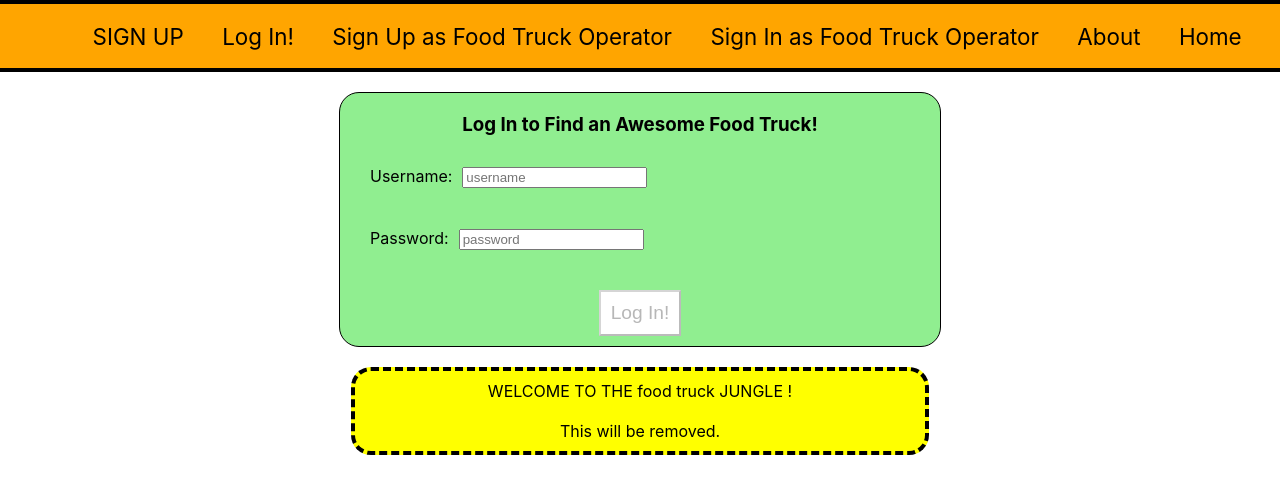
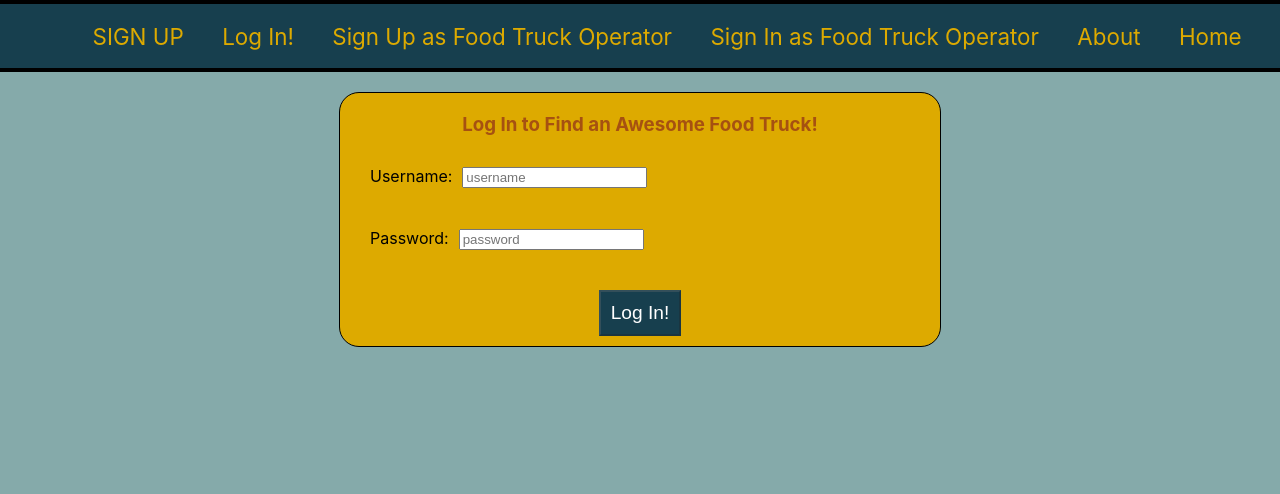
Before and after one commit to WEBPT23-Food-Truck-Tracker-AaronSoler/FrontEnd, a React (Create React App) app in the folder food-truck-trackr/: page / in a window 1280 px wide. Shown: the top 494 px of the page. Built offline with nearby package versions, Linux system fonts and the light colour scheme.

Commit message:
for draft pull request

```diff
--- a/food-truck-trackr/src/components/Home.js
+++ b/food-truck-trackr/src/components/Home.js
@@ -2,7 +2,7 @@ import React from "react";
 import { Route } from "react-router-dom";
 import Login from "./Login";
 import Registration from "./Registration";
-import Welcome from "./Welcome";
+// import Welcome from "./Welcome";
 
 function Home() {
     return (
@@ -11,7 +11,7 @@ function Home() {
         <Route exact path="/register" component={Registration} />
         <Route exact path="/login" component={Login} />
         <Route exact path="/" component={Login} />
-        <Route exact path="/" component={Welcome} />
+        {/* <Route exact path="/" component={Welcome} /> */}
       </div>
     )
 }
--- a/food-truck-trackr/src/components/Login.js
+++ b/food-truck-trackr/src/components/Login.js
@@ -11,15 +11,17 @@ const PrettyLoginForm = styled.form`
   border-radius: 20px;
   border: 1px solid black;
   width: 600px;
-  background-color: lightgreen;
+  background-color: #DDAA00;
   p {
     margin: 10px auto;
   }
   h3 {
     margin: 20px auto;
+    color: #A65111;
   }
   label {
     margin: 10px 30px;
+    color: black;
   }
   label input {
     margin-left: 10px;
@@ -36,12 +38,14 @@ const PrettyLoginForm = styled.form`
   button {
     padding: 10px;
     margin: 10px auto;
-    background: white;
+    background: #173F4E;
+    color: white;
     font-size: 1.2rem;
     :hover {
       opacity: 0.7;
     }
   }
+
 `;
 
 
@@ -102,14 +106,28 @@ const Login = () => {
 
   const LogIn = (e) => {
     e.preventDefault();
-    setLogin(defaultLogin);
-    axios
-      .post("https://reqres.in/api/users", login)
-      .then((response) => {
-        console.log(response)
+    // setLogin(defaultLogin);
+    // axios
+    //   .post("https://reqres.in/api/users", login)
+    //   .then((response) => {
+    //     console.log(response)
+    //   })
+    //   .catch((err) => console.log(err));
+
+      axios
+      .post('https://build-week-food-truck.herokuapp.com/api/diner/login', e)
+      .then(res => {
+          console.log('sg: Login.js : Login : axios SUCCESS : res', res)
+          localStorage.setItem('token', res.data.token)
+          /*
+              send to diner's profile page? with res.data.message
+          */
       })
-      .catch((err) => console.log(err));
-  };
+      .catch(err => {
+          console.error('There was an error logging in: ', err)
+
+      })
+  }
 
 
   return (
--- a/food-truck-trackr/src/components/Navigation.js
+++ b/food-truck-trackr/src/components/Navigation.js
@@ -4,7 +4,7 @@ import styled from "styled-components";
 
 const NavigationDiv = styled.div`
   width: 100%;
-  background: orange;
+  background: #173F4E;
   display: flex;
   justify-content: flex-end;
   height: 4rem;
@@ -14,7 +14,7 @@ const NavigationDiv = styled.div`
   a {
     text-decoration: none;
     margin-right: 3%;
-    color: black;
+    color: #DDAA00;
     font-size: 1.4rem;
   }
 `;
--- a/food-truck-trackr/src/components/Registration.js
+++ b/food-truck-trackr/src/components/Registration.js
@@ -11,7 +11,7 @@ const PrettyRegForm = styled.form`
   border-radius: 20px;
   border: 1px solid black;
   width: 600px;
-  background-color: lightgreen;
+  background-color: #7C5D3D;
   p {
     margin: 10px auto;
   }
@@ -110,13 +110,21 @@ const Registration = () => {
 
   const addRegistration = (e) => {
     e.preventDefault();
-    setRegistration(defaultRegistration);
-    axios
-      .post("https://reqres.in/api/users", registration)
-      .then((response) => {
-        console.log(response)
-      })
-      .catch((err) => console.log(err));
+    // setRegistration(defaultRegistration);
+    // axios
+    //   .post("https://reqres.in/api/users", registration)
+    //   .then((response) => {
+    //     console.log(response)
+    //   })
+    //   .catch((err) => console.log(err));
+    axios.post('https://build-week-food-truck.herokuapp.com/api/diner/register', e)
+                .then(res => {
+                    console.log('sg: Registration.js: submit: AXIOS SUCCESS: ', res);
+                    //localStorage.setItem('token', res.data.token);
+                })
+                .catch(err => {
+                    console.error('There was an error registering: ', err)
+                })
   };
 
 
--- a/food-truck-trackr/src/index.css
+++ b/food-truck-trackr/src/index.css
@@ -5,6 +5,7 @@ body {
     sans-serif;
   -webkit-font-smoothing: antialiased;
   -moz-osx-font-smoothing: grayscale;
+  background-color: #85AAAA;
 }
 
 code {
```
Also changed, not shown: 1 other file (tests, documents, lock files or other folders).
